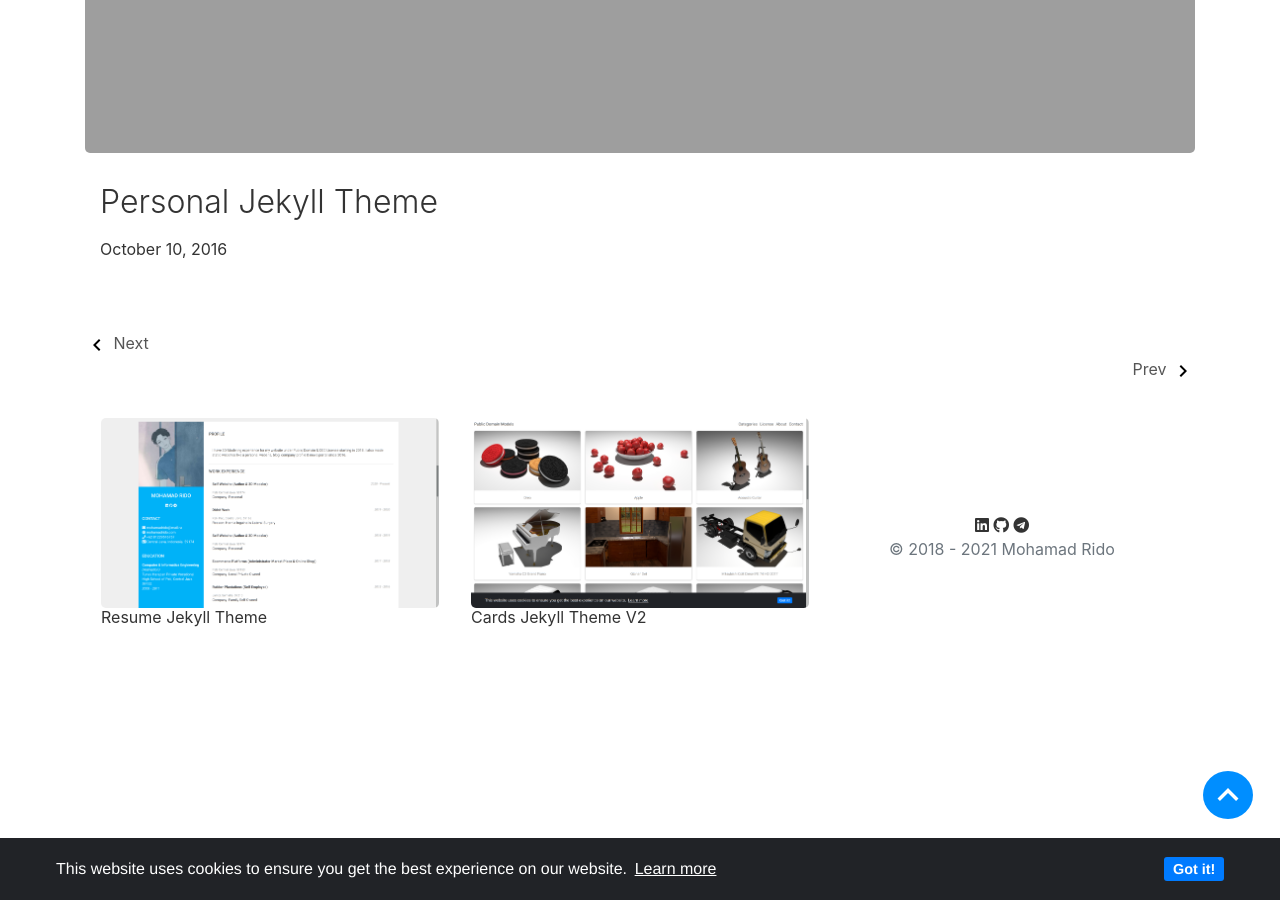
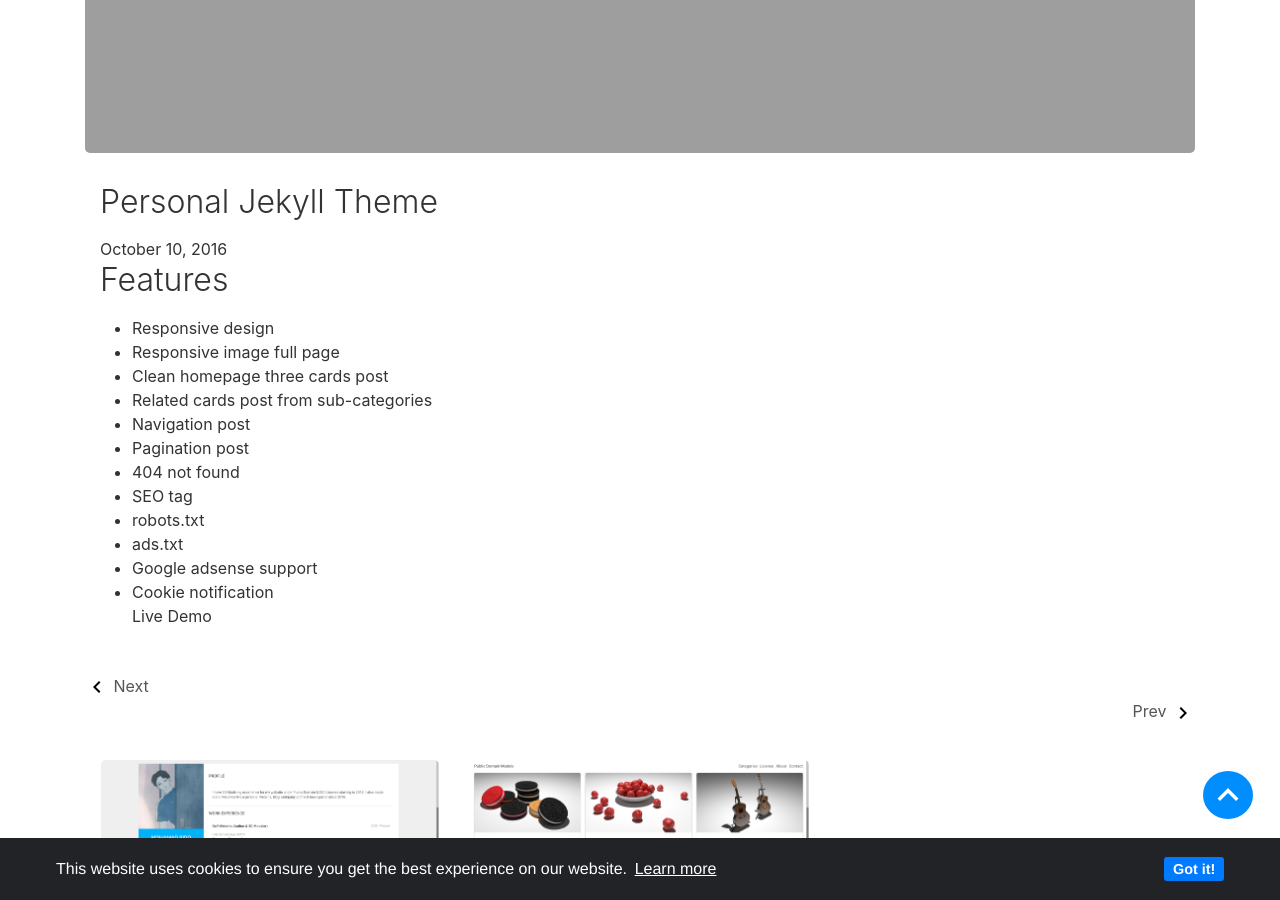
Before and after one commit to mohamadrido/blog, a Jekyll site: the page built from _posts/2016-10-10-personal-jekyll-theme.md, in a window 1280 px wide and 900 px high, scrolled down 764 px. Built offline with Jekyll 4.4.1, drawn with Linux system fonts in a browser that asks for light colours; nearby versions of some CDN libraries; our own code applies the rules of GitHub Pages for plain Markdown files.

Commit message:
Update 2016-10-10-personal-jekyll-theme.md

```diff
--- a/_posts/2016-10-10-personal-jekyll-theme.md
+++ b/_posts/2016-10-10-personal-jekyll-theme.md
@@ -6,4 +6,18 @@ category: [ Themes ]
 tags: [ jekyll ]
 image: "https://mohamadrido.com/assets/images/personal.jpg"
 ---
+## Features
+   - Responsive design
+   - Responsive image full page
+   - Clean homepage three cards post
+   - Related cards post from sub-categories
+   - Navigation post
+   - Pagination post
+   - 404 not found
+   - SEO tag
+   - robots.txt
+   - ads.txt
+   - Google adsense support
+   - Cookie notification
 <br />
+<a href="https://mohamadrido.com">Live Demo</a>
```
